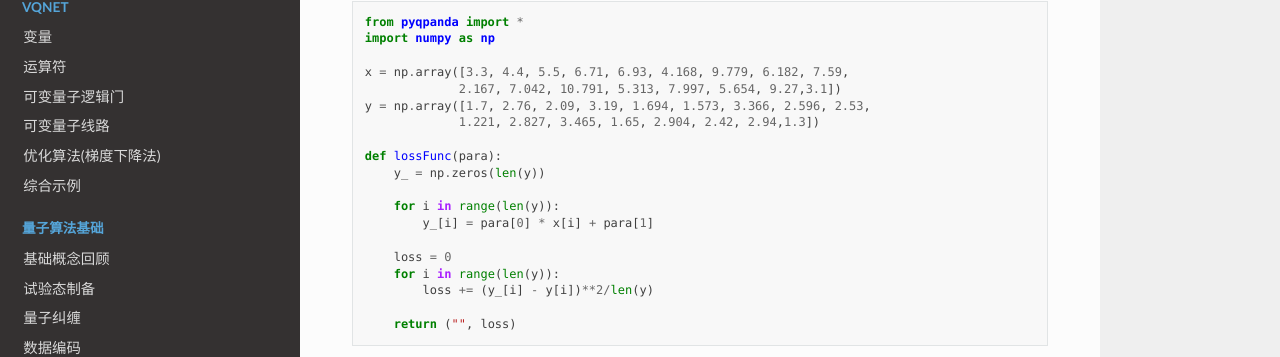
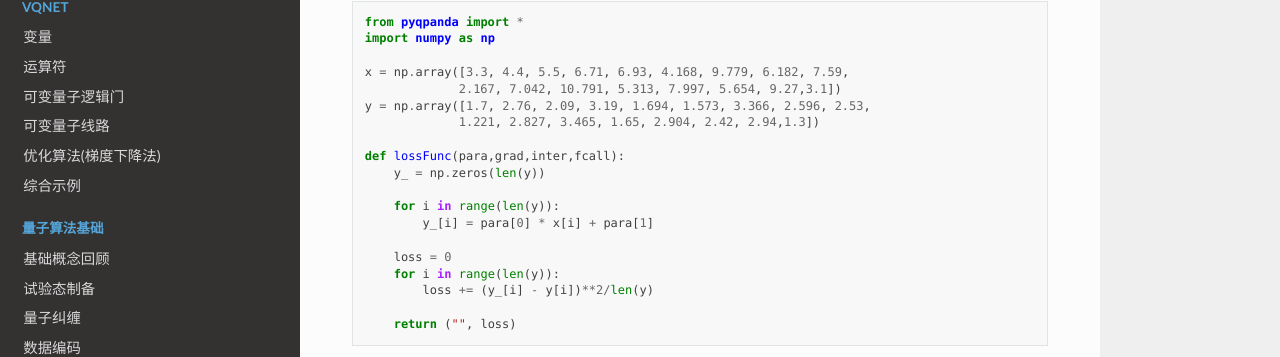
Before and after one commit to OriginQ/pyQPanda-Toturial, a Sphinx documentation site: the page built from source/Optimizer.rst, in a window 1280 px wide and 900 px high, scrolled down 1031 px. Shown: the part 111-468 px from the top of the window. Built offline with Sphinx 7.4.7 and the Read the Docs theme 2.0.0, drawn with Linux system fonts in a browser that asks for light colours; pages that are not in the unit, such as notebooks, are missing from menus.

Commit message:
修正了优化算法接口更新后，对应的调用函数格式没有随之更新的问题

```diff
--- a/source/Optimizer.rst
+++ b/source/Optimizer.rst
@@ -61,7 +61,7 @@
     y = np.array([1.7, 2.76, 2.09, 3.19, 1.694, 1.573, 3.366, 2.596, 2.53,
                  1.221, 2.827, 3.465, 1.65, 2.904, 2.42, 2.94,1.3])
 
-    def lossFunc(para):
+    def lossFunc(para,grad,inter,fcall):
         y_ = np.zeros(len(y))
 
         for i in range(len(y)):
```
